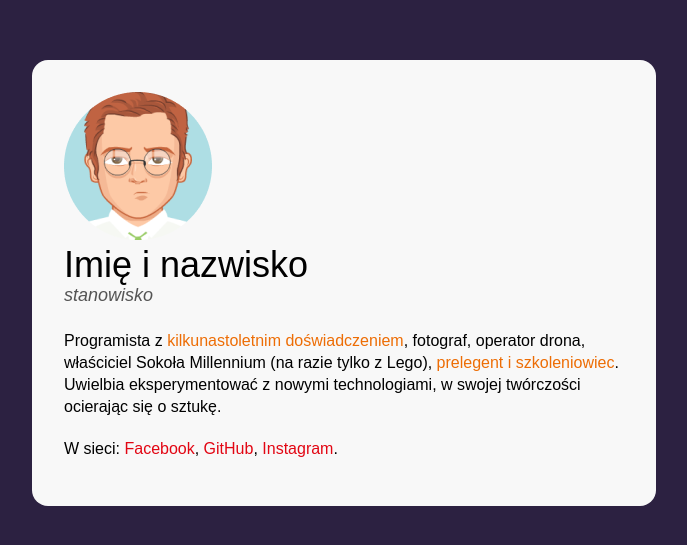
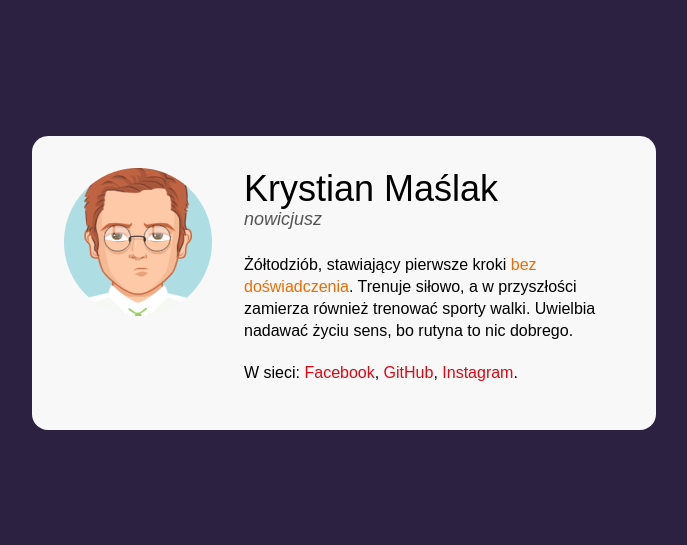
Before and after one commit to krystianmaslak/business-card, a plain HTML site: page index.html in a window 1280 px wide. Shown: the part 117-662 px from the top of the page, without its empty margins (296-983 px from the left). Drawn offline with Linux system fonts and the light colour scheme.

Commit message:
optymizing data business card

```diff
--- a/index.html
+++ b/index.html
@@ -11,19 +11,21 @@
     <main class="main">
       <article class="person">
         <img class="person__picture" src="avatar.png" alt="Zdjęcie Imię i nazwisko" />
-        <header class="person__info">
-          <h1 class="person__name">Imię i nazwisko</h1>
-          <p class="person__position">stanowisko</p>
-        </header>
-        <p class="person__description person__description--with-margin"> <!-- modyfikator-->
-          Programista z <strong class="special">kilkunastoletnim doświadczeniem</strong>, fotograf, operator
-          drona, właściciel Sokoła Millennium (na razie tylko z Lego), <strong class="special">prelegent
-          i szkoleniowiec</strong>. Uwielbia eksperymentować z nowymi technologiami, w
-          swojej twórczości ocierając się o sztukę.
-        </p class="person__description">
-        <p>W sieci:  <a class="person__link" href="#">Facebook</a>,
-          <a class="person__link" class="" href="#">GitHub</a>,
-          <a class="person__link" class="" href="#">Instagram</a>.</p>
+        <div> <!-- to nie jest bląd Traktowana jako jeden element przez flex-boxa-->
+          <header class="person__info">
+            <h1 class="person__name">Krystian Maślak</h1>
+            <p class="person__position">nowicjusz</p>
+          </header>
+          <p class="person__description person__description--with-margin"> <!-- modyfikator-->
+            Żółtodziób, stawiający pierwsze kroki <strong class="special">bez doświadczenia</strong>.
+            Trenuje siłowo, a w przyszłości zamierza również trenować sporty walki.
+             Uwielbia nadawać życiu sens, bo rutyna to nic dobrego.
+          </p class="person__description">
+            W sieci:  <a class="person__link" href="#">Facebook</a>,
+            <a class="person__link" class="" href="https://github.com/krystianmaslak">GitHub</a>,
+            <a class="person__link" class="" href="#">Instagram</a>.
+          </p>
+      </div>
       </article>
     </main>
   </body>
--- a/style.css
+++ b/style.css
@@ -25,6 +25,8 @@ body {
 }
 
 .person {
+  display: flex;
+  align-items: flex-start; /* dzięki czemu obrazek nie jest stretchowany - rozciągany */
 }
 
 .person__description {
@@ -52,6 +54,10 @@ body {
   font-weight: normal;
 }
 
+.person__picture {
+  margin-right: 32px;
+}
+
 .person__position {
   font-size: 18px;
   color: #545454;
```
